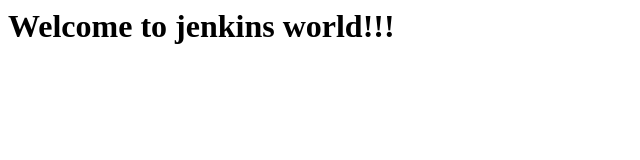
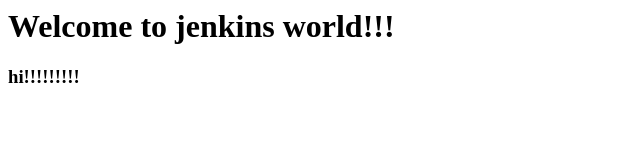
Before and after one commit to kirankv369/test, a plain HTML site: page index.html in a window 1280 px wide. Shown: the whole page, without its empty margins (0-640 px from the left). Drawn offline with Linux system fonts and the light colour scheme.

Commit message:
Update index.html

```diff
--- a/index.html
+++ b/index.html
@@ -1,5 +1,6 @@
 <html>
 <body>
 <h1>Welcome to jenkins world!!!</h1>
+  <h3>hi!!!!!!!!!</h3>
 </body>
 </html>
```
